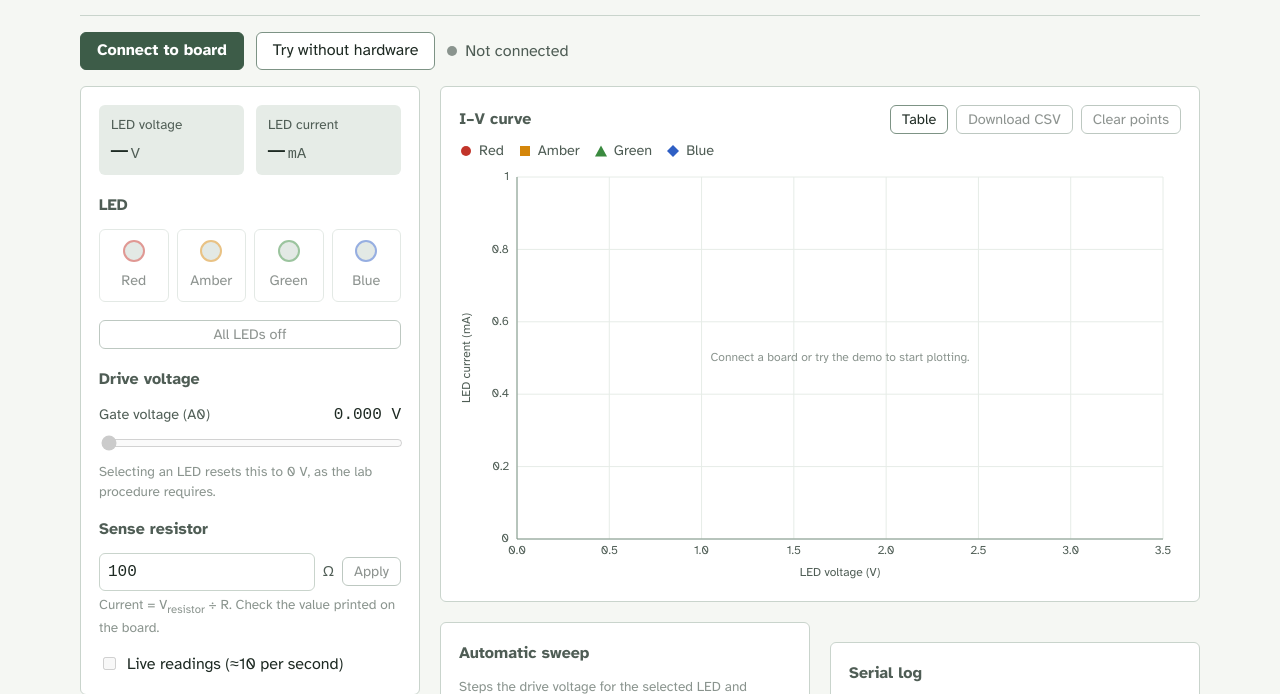
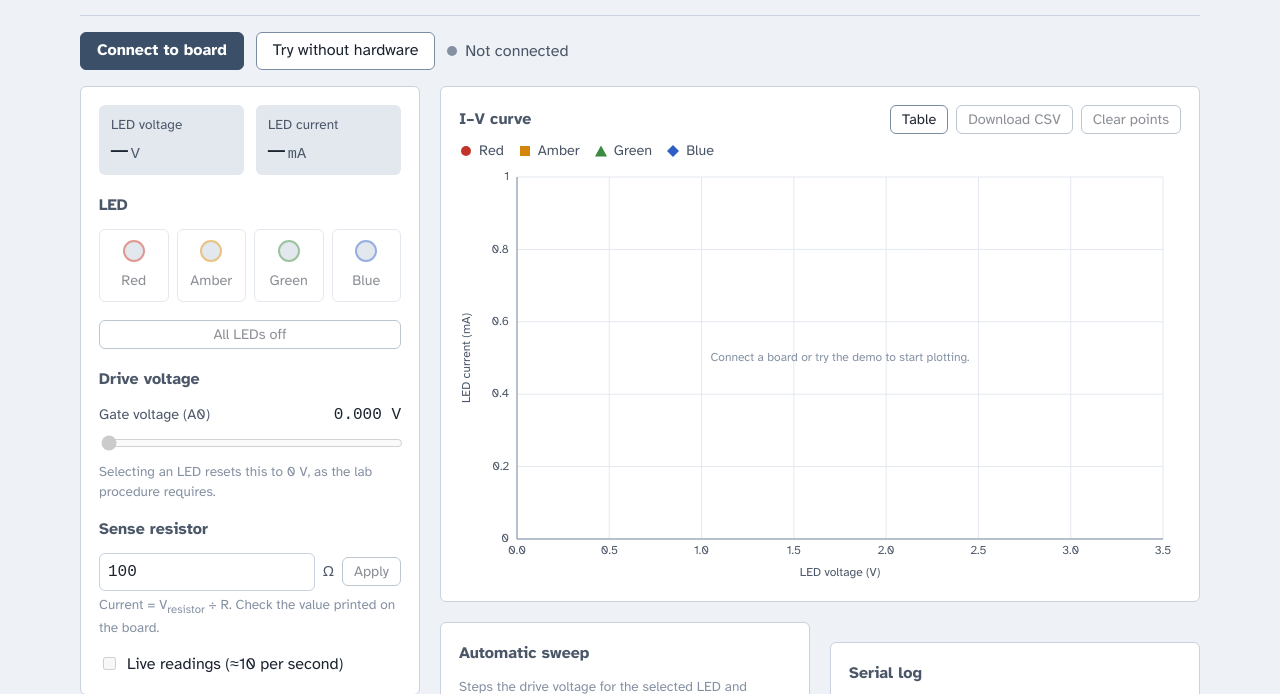
Before and after one commit to interactive-hardware-interfacing/led-iv-lab, a plain HTML site: page index.html in a window 1280 px wide. Shown: the part 93-787 px from the top of the page. Drawn offline with Linux system fonts and the light colour scheme; a web font is replaced by a local one.

Commit message:
color and README update

```diff
--- a/index.html
+++ b/index.html
@@ -14,17 +14,20 @@
 <link rel="preconnect" href="https://fonts.googleapis.com">
 <link href="https://fonts.googleapis.com/css2?family=Atkinson+Hyperlegible:ital,wght@0,400;0,700;1,400&family=Spline+Sans+Mono:wght@400;500&display=swap" rel="stylesheet">
 <style>
+  /* Structure is cool grey-blue; the four LED colours are the only saturated
+     things on the page, so colour always means "which LED". Variable names
+     --sage/--moss are kept from the org palette for consistency across tools. */
   :root {
-    --paper:   #f5f7f3;
+    --paper:   #eef1f5;
     --panel:   #ffffff;
-    --ink:     #1e2a23;
-    --ink-2:   #4f5d55;
-    --ink-3:   #8a948e;
-    --sage:    #7d9385;
-    --sage-2:  #c9d4cc;
-    --sage-3:  #e6ece7;
-    --moss:    #3d5c48;
-    --moss-2:  #2f4a39;
+    --ink:     #1c2430;
+    --ink-2:   #4b5768;
+    --ink-3:   #8591a3;
+    --sage:    #7b8da3;
+    --sage-2:  #c9d2de;
+    --sage-3:  #e3e8ef;
+    --moss:    #3b5068;
+    --moss-2:  #2c3d50;
     --led-r:   #c2342a;
     --led-a:   #d4860b;
     --led-g:   #3a8a3f;
@@ -38,15 +41,17 @@
   }
   @media (prefers-color-scheme: dark) {
     :root:not([data-theme="light"]) {
-      --paper: #161c18; --panel: #1f2721; --ink: #e8ece9; --ink-2: #aeb8b1; --ink-3: #74807a;
-      --sage: #8aa392; --sage-2: #3a4a40; --sage-3: #28332c; --moss: #8fc19e; --moss-2: #a6d1b3;
-      --led-r: #e2574c; --led-a: #e9a63a; --led-g: #5db563; --led-b: #6f93e8;
+      --paper: #141920; --panel: #1c232d; --ink: #e6eaf0; --ink-2: #aab4c2; --ink-3: #727e90;
+      --sage: #8a9db5; --sage-2: #343f4e; --sage-3: #262e3a; --moss: #9bb8dc; --moss-2: #b4cbe8;
+      --led-r: #d9493f; --led-a: #cd8b20; --led-g: #268040; --led-b: #5a86e0;
+      --ok: #3f9e52; --warn: #d99a2e; --err: #e0564b;
     }
   }
   :root[data-theme="dark"] {
-    --paper: #161c18; --panel: #1f2721; --ink: #e8ece9; --ink-2: #aeb8b1; --ink-3: #74807a;
-    --sage: #8aa392; --sage-2: #3a4a40; --sage-3: #28332c; --moss: #8fc19e; --moss-2: #a6d1b3;
-    --led-r: #e2574c; --led-a: #e9a63a; --led-g: #5db563; --led-b: #6f93e8;
+    --paper: #141920; --panel: #1c232d; --ink: #e6eaf0; --ink-2: #aab4c2; --ink-3: #727e90;
+    --sage: #8a9db5; --sage-2: #343f4e; --sage-3: #262e3a; --moss: #9bb8dc; --moss-2: #b4cbe8;
+    --led-r: #d9493f; --led-a: #cd8b20; --led-g: #268040; --led-b: #5a86e0;
+    --ok: #3f9e52; --warn: #d99a2e; --err: #e0564b;
   }
 
   * { box-sizing: border-box; }
@@ -352,7 +357,7 @@
 </section>
 
 <footer>
-  Part of <a href="https://interactive-hardware-interfacing.github.io/">Interactive Hardware Interfacing</a>. Works in Chrome and Edge via Web Serial. <a href="https://github.com/interactive-hardware-interfacing/led-iv-lab/blob/main/LICENSE">GPL-2.0</a>.
+  LED I–V Lab v1.0.0 · Part of <a href="https://interactive-hardware-interfacing.github.io/">Interactive Hardware Interfacing</a>. Works in Chrome and Edge via Web Serial. <a href="https://github.com/interactive-hardware-interfacing/led-iv-lab/blob/main/LICENSE">GPL-2.0</a>.
 </footer>
 </div>
 
```
Also changed, not shown: media/screenshot.png (added), 2 other files.
